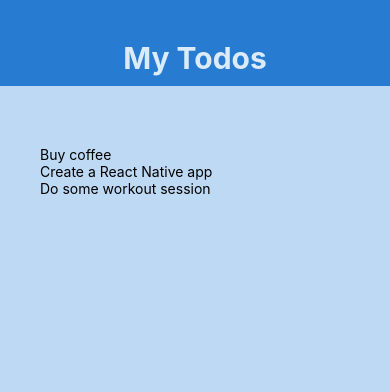
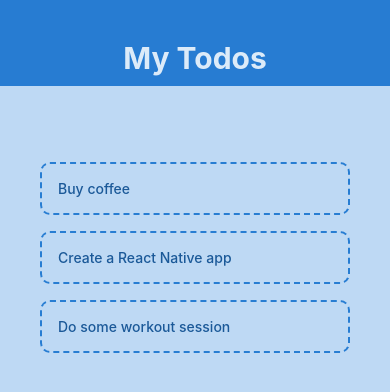
Before and after one commit to cheestick/rn-starter, a React Native app: screen / in a window 390 px wide. Shown: the top 392 px of the page. Built offline with nearby package versions, Linux system fonts and the light colour scheme.

Commit message:
app refactored according to new todoitem component

```diff
--- a/App.styles.ts
+++ b/App.styles.ts
@@ -10,6 +10,7 @@ export const sx = StyleSheet.create({
     padding: 40,
   },
   list: {
+    // flex: 1,
     marginTop: 20,
   },
 });
--- a/App.tsx
+++ b/App.tsx
@@ -3,9 +3,15 @@ import { Text, SafeAreaView, View, FlatList, StatusBar } from "react-native";
 import { sx } from "./App.styles";
 import { todosMock } from "./mock/todos";
 import Header from "./componnets/Header/Header";
+import TodoItem from "./componnets/TodoItem/TodoItem";
 
 export default function App() {
   const [todos, setTodos] = useState(todosMock);
+
+  const pressHandler = (key: TodoId) => {
+    setTodos((prevTodos) => prevTodos.filter((todo) => todo.id !== key));
+  };
+
   return (
     <View style={sx.container}>
       <Header />
@@ -15,7 +21,9 @@ export default function App() {
           <FlatList
             keyExtractor={(todo) => todo.id}
             data={todos}
-            renderItem={({ item }) => <Text>{item.text}</Text>}
+            renderItem={({ item }) => (
+              <TodoItem todo={item} onRemove={pressHandler} />
+            )}
           />
         </View>
       </View>
```
